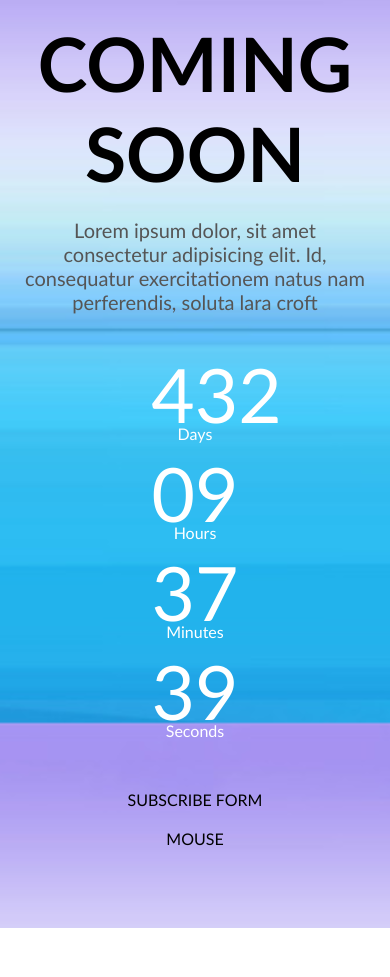
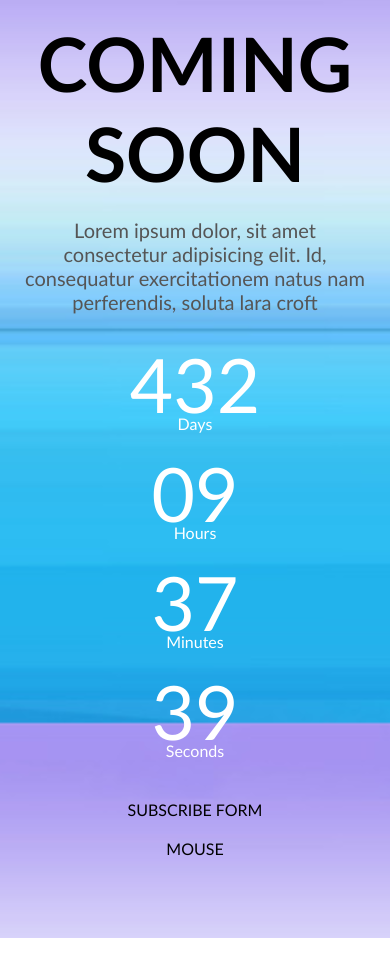
Before and after one commit to egidijusguobis/5-coming-soon, a website: page index.html in a window 390 px wide. Shown: the part 121-1098 px from the top of the page. Drawn offline with Linux system fonts and the light colour scheme.

Commit message:
Clock updae with grid

```diff
--- a/css/components/clock.css
+++ b/css/components/clock.css
@@ -1,19 +1,21 @@
 .clock {
-    display: inline-block;
+    display: grid;
+    /*grid-template-columns: 1fr 1fr 1fr 1fr;*/
+    grid-template-columns: repeat(4, 1fr);
+    gap: 30px;
     width: 100%;
     color: white
 
 }
 
 .clock > .time {
-    width: 25%;
-    float: left;
-    margin: 10px 0 ;
+    width: 100%;
+
 }
 
 .clock > .time > .value {
     display: inline-block;
-    width: 25%;
+    width: 100%;
     font-size: 75px;
     line-height: 60px;
 
@@ -21,7 +23,7 @@
 
 .clock > .time > .label {
     display: inline-block;
-    width: 25%;
+    width: 100%;
     font-size: 15px;
     line-height: 15px;
     text-transform: uppercase;
@@ -30,12 +32,12 @@
 }
 
 @media (max-width: 700px) {
-    .clock > .time {
-        width: 50%;
+    .clock {
+       grid-template-columns: 1fr 1fr;
     }
 }
 @media (max-width: 500px) {
-    .clock > .time {
-        width: 100%;
+    .clock {
+        grid-template-columns: 1fr;
     }
 }
```
